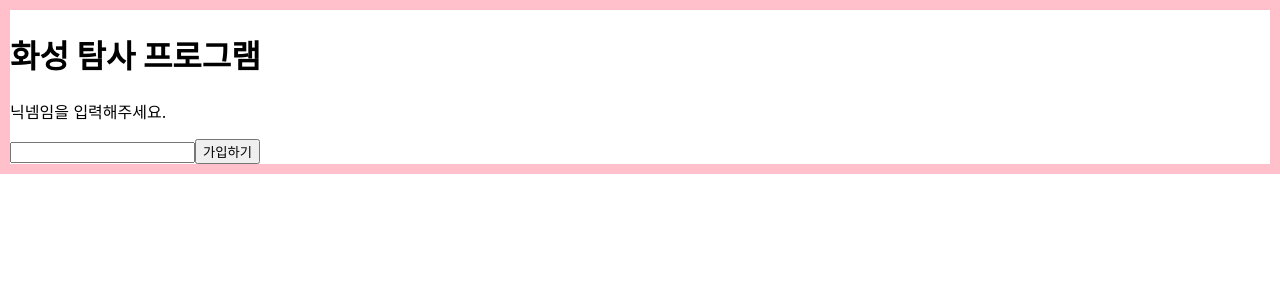
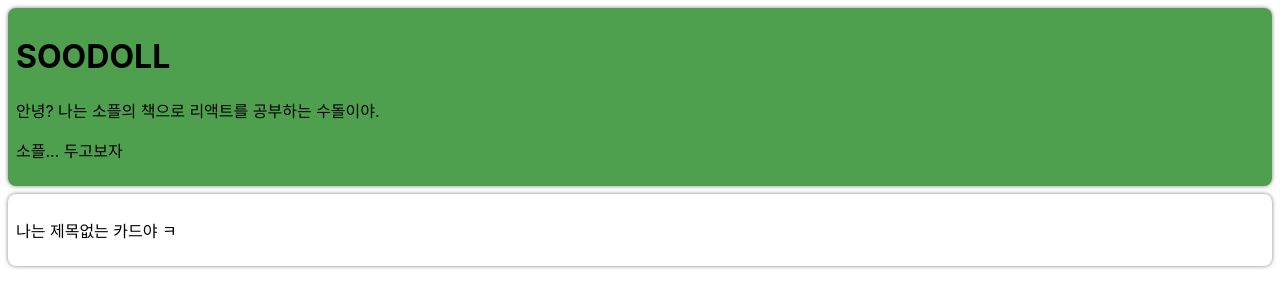
Before and after one commit to Soodoll2/react-study, a React (Create React App) app: page / in a window 1280 px wide. Shown: the top 308 px of the page. Built offline with nearby package versions, Linux system fonts and the light colour scheme.

Commit message:
chapter13_add

```diff
--- a/src/chapter_13/ProfileCard.jsx
+++ b/src/chapter_13/ProfileCard.jsx
@@ -2,10 +2,15 @@ import Card from "./Card";
 
 function ProfileCard(props) {
     return (
+        <>
         <Card title="SOODOLL" backgroundColor="#4ea04e">
             <p>안녕? 나는 소플의 책으로 리액트를 공부하는 수돌이야.</p>
             <p>소플... 두고보자</p>
         </Card>
+        <Card>
+            <p>나는 제목없는 카드야 ㅋ </p>
+        </Card>
+        </>
     );
 }
 
--- a/src/index.js
+++ b/src/index.js
@@ -5,7 +5,7 @@ import App from './App';
 import reportWebVitals from './reportWebVitals';
 
 //import ThisWeek from './chapter_12/Calculator';
-import ThisWeek from './chapter_13/Composition';
+import ThisWeek from './chapter_13/ProfileCard';
 
 const root = ReactDOM.createRoot(document.getElementById('root'));
 root.render(
```
Also changed, not shown: src/chapter_13/Card.jsx (+16 -0 lines).
